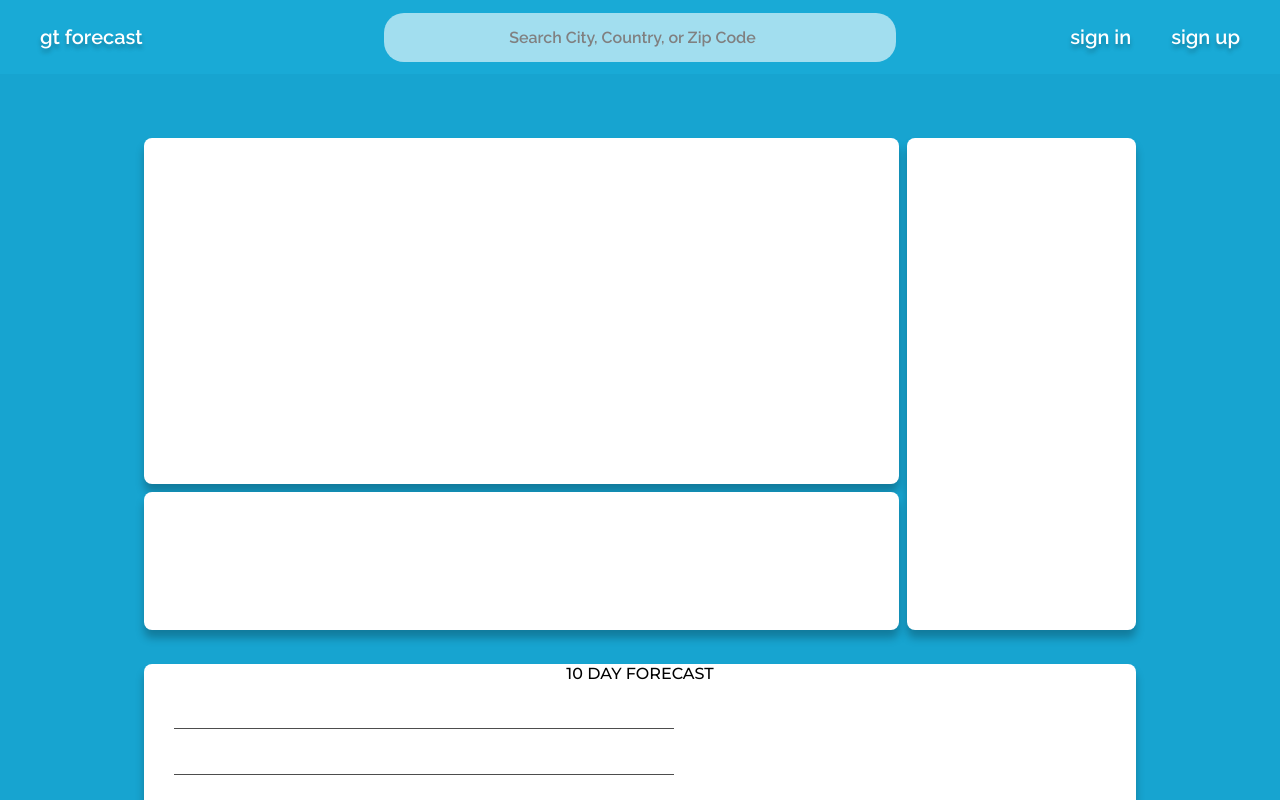
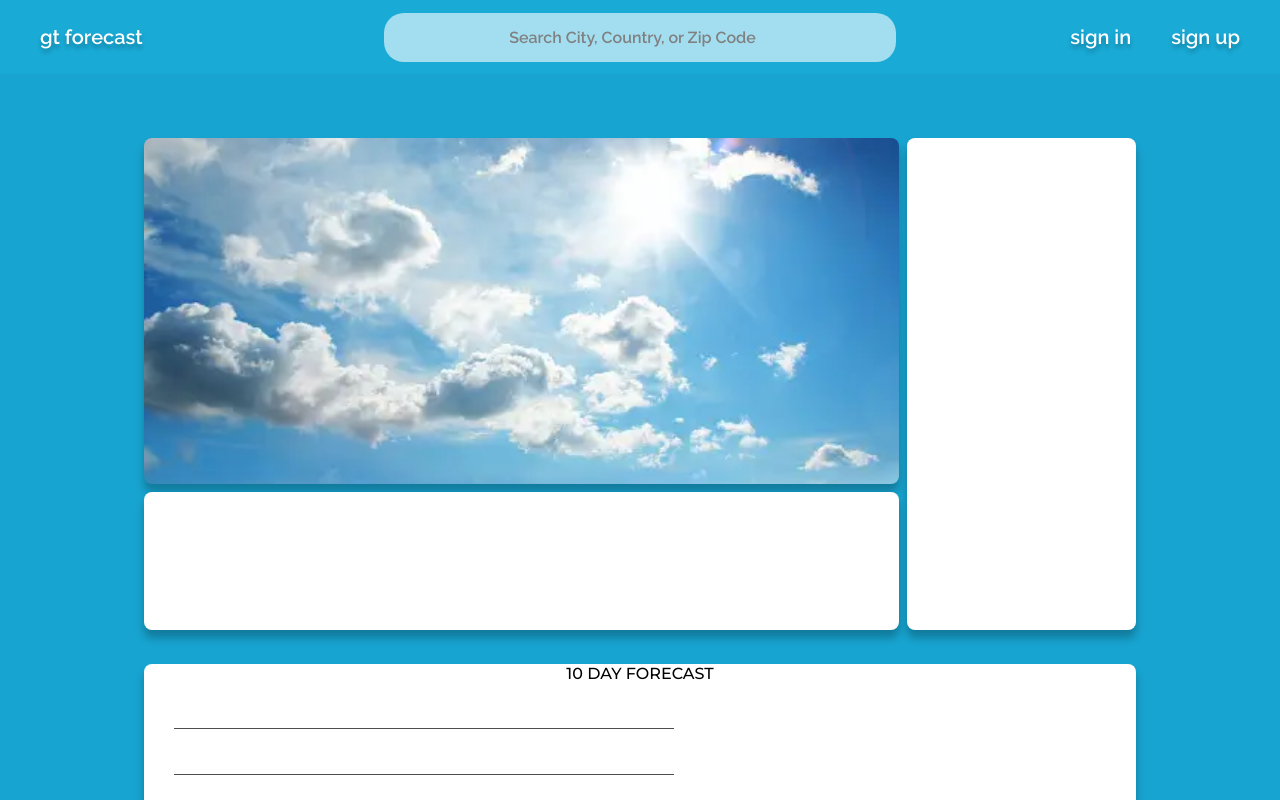
Before and after one commit to GTWeatherForcast/weather-client, a React (Create React App) app: page /mainpage in a window 1280 px wide. Built offline with nearby package versions, Linux system fonts and the light colour scheme; the HTML template or start-up script is replaced by a standard one.

Commit message:
Large weather image is now a background image that can be swapped out using different weather classes

```diff
--- a/src/components/main-page/MainPage.js
+++ b/src/components/main-page/MainPage.js
@@ -1,6 +1,5 @@
 import React from "react";
 import styles from "./main.module.css";
-import sunny1 from "./images/sunny1.png";
 import NavBar from "./navbar.js";
 import HorizontalLine from "./HorizontalLine.js";
 
@@ -14,7 +13,7 @@ function MainPage() {
       <div className={styles.contentBody}>
         <div className={styles.today}>
           <div className={styles.leftCard}>
-            <div className={`${styles.cityImg} ${styles.card}`}></div>
+            <div className={`${styles.cityImg} ${styles.card} ${styles.weatherSunny}`}></div>
 
             <div className={`${styles.detailedInfo} ${styles.card}`}></div>
           </div>
--- a/src/components/main-page/main.module.css
+++ b/src/components/main-page/main.module.css
@@ -76,6 +76,8 @@
 .cityImg {
     background-color: white;
     height: 100%;
+    background-repeat: no-repeat;
+    background-size: cover;
 }
 
 .detailedInfo {
@@ -101,3 +103,61 @@
 .margin {
     margin: 45px;
 }
+
+/* Weather img cards */
+.weatherSunny {
+    background-position: 0px -100px;
+    background-image: url("./images/sunny1.png");
+}
+
+.weatherClearNight {
+
+}
+
+.weatherCloudy {
+    background-image: url("./images/cloud.png");
+}
+
+.weatherCloudyNight {
+    background-image: url("./images/cloud.png");
+}
+
+.weatherPartlyCloudy {
+
+}
+
+.weatherPartlyCloudyNight {
+
+}
+
+.weatherRain {
+    background-image: url("./images/rain.png");
+}
+
+.weatherRainNight {
+    background-image: url("./images/rain.png");
+}
+
+.weatherSnow {
+    background-image: url("./images/snow.png");
+}
+
+.weatherSnowNight {
+    background-image: url("./images/snow.png");
+}
+
+.weatherThunderstorm {
+
+}
+
+.weatherThunderstormNight {
+
+}
+
+.weatherHail {
+
+}
+
+.weatherHailNight {
+
+}
```
